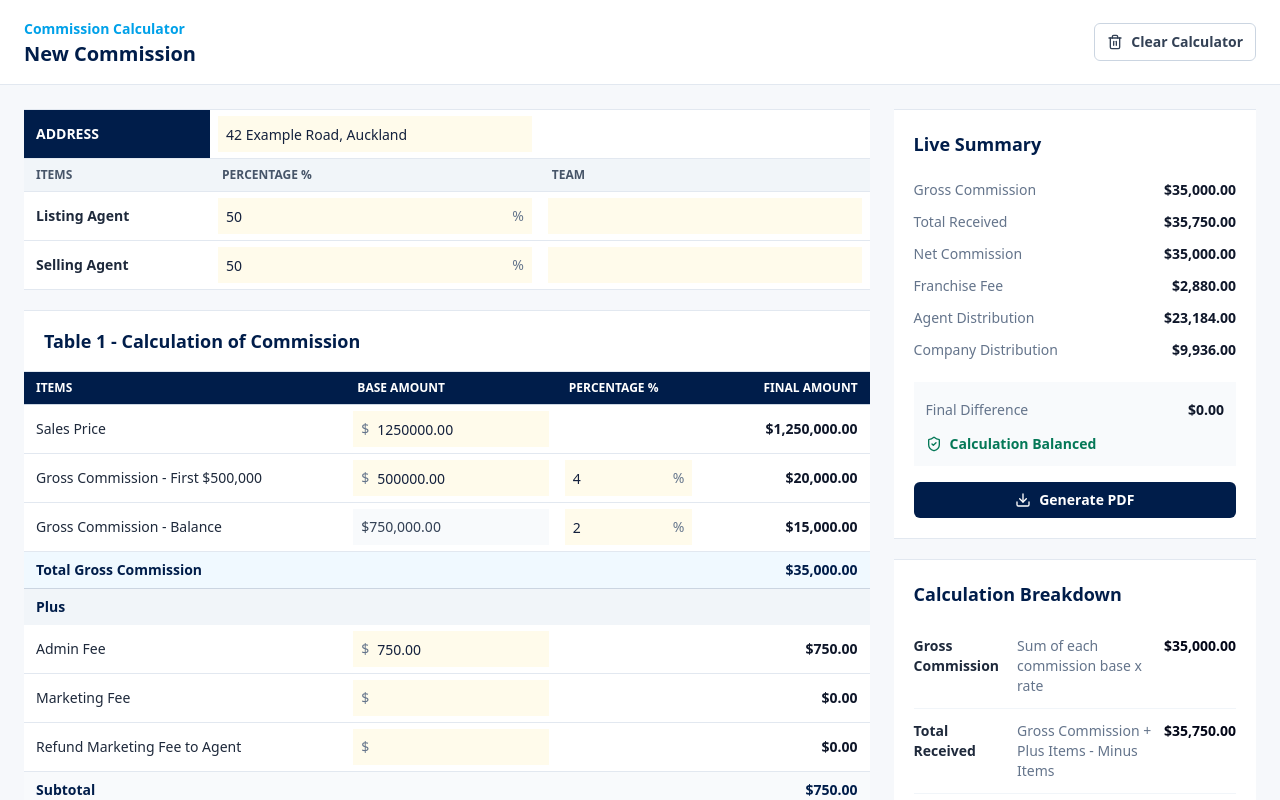
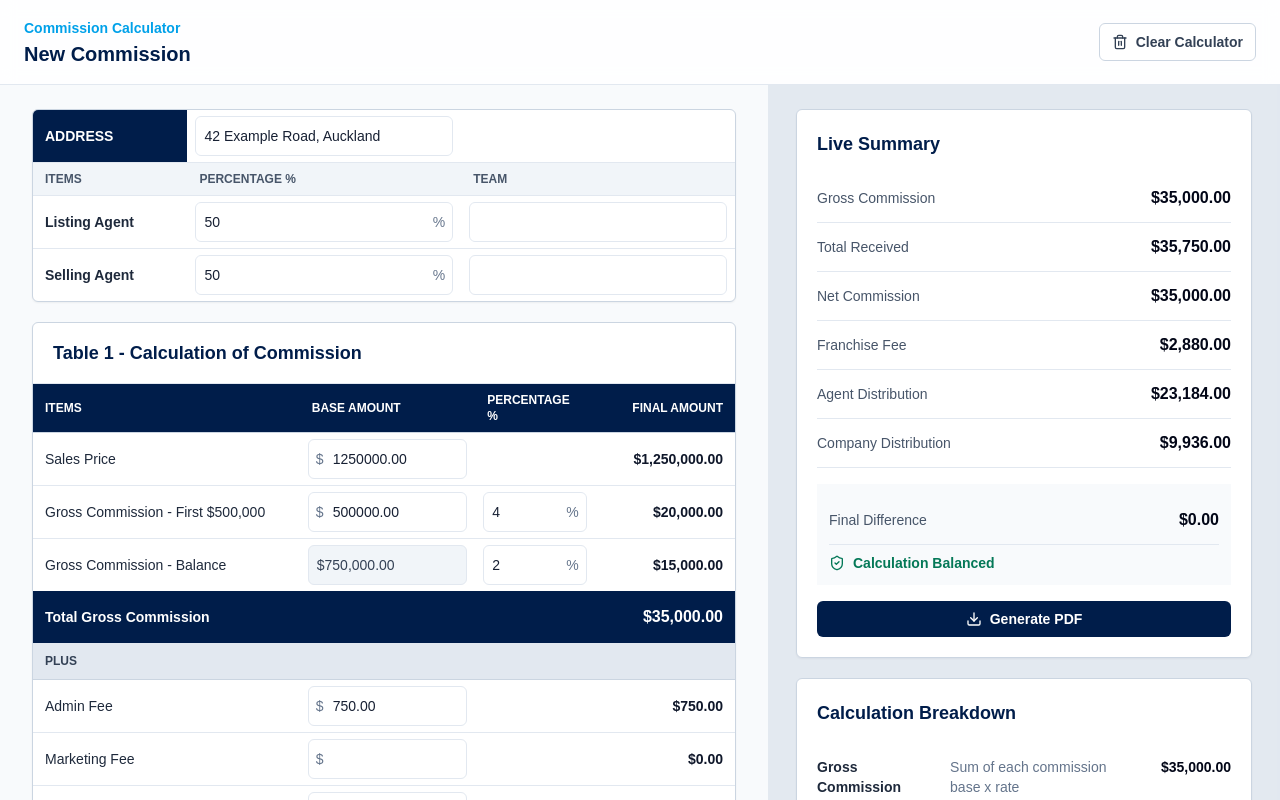
Before and after one commit to alexisgit111/commission-calculator, a Next.js app: page /commission/new in a window 1280 px wide. Shown: the top 800 px of the page. Built offline with nearby package versions, Linux system fonts and the light colour scheme.

Commit message:
Refine calculator workspace layout

```diff
--- a/app/commission/new/page.tsx
+++ b/app/commission/new/page.tsx
@@ -37,16 +37,16 @@ type CropSelection = { x: number; y: number; width: number; height: number };
 
 function MoneyReadout({ label, value }: { label: string; value: number }) {
   return (
-    <div className="flex items-center justify-between gap-4 py-1.5 text-sm">
-      <span className="text-slate-500">{label}</span>
-      <span className="font-semibold text-slate-900">{formatMoney(value)}</span>
+    <div className="flex items-center justify-between gap-4 border-b border-slate-200 py-3 text-sm last:border-0">
+      <span className="font-medium text-slate-600">{label}</span>
+      <span className="text-base font-bold tabular-nums text-slate-950">{formatMoney(value)}</span>
     </div>
   );
 }
 
 function BreakdownRow({ label, formula, value }: { label: string; formula: string; value: number }) {
   return (
-    <div className="grid gap-2 border-b border-slate-100 py-3 last:border-0 md:grid-cols-[1.1fr_1.6fr_0.8fr]">
+    <div className="grid gap-2 border-b border-slate-200 py-3.5 last:border-0 md:grid-cols-[1.1fr_1.6fr_0.8fr]">
       <span className="text-sm font-semibold text-slate-800">{label}</span>
       <span className="text-sm text-slate-500">{formula}</span>
       <span className="text-right text-sm font-semibold text-slate-950">{formatMoney(value)}</span>
@@ -73,7 +73,7 @@ function TableInput({
     <div className="relative">
       {prefix && <span className="pointer-events-none absolute inset-y-0 left-0 flex items-center px-2 text-sm text-slate-500">{prefix}</span>}
       <input
-        className={`h-9 w-full rounded-none border-0 py-1 text-sm shadow-none focus:ring-1 ${invalid ? "bg-red-50 ring-1 ring-red-500" : "bg-amber-50"} ${prefix ? "pl-6" : "px-2"} ${suffix ? "pr-7" : ""}`}
+        className={`h-10 w-full rounded-md border py-1 text-sm shadow-none focus:ring-1 ${invalid ? "border-red-500 bg-red-50 ring-1 ring-red-500" : "border-slate-200 bg-white"} ${prefix ? "pl-6" : "px-2"} ${suffix ? "pr-7" : ""}`}
         inputMode={inputMode}
         value={value}
         onChange={(event) => onChange(event.target.value)}
@@ -104,7 +104,7 @@ function DraftTableInput({
     <div className="relative">
       {prefix && <span className="pointer-events-none absolute inset-y-0 left-0 flex items-center px-2 text-sm text-slate-500">{prefix}</span>}
       <input
-        className={`h-9 w-full rounded-none border-0 py-1 text-sm shadow-none focus:ring-1 ${invalid ? "bg-red-50 ring-1 ring-red-500" : "bg-amber-50"} ${prefix ? "pl-6" : "px-2"} ${suffix ? "pr-7" : ""}`}
+        className={`h-10 w-full rounded-md border py-1 text-sm shadow-none focus:ring-1 ${invalid ? "border-red-500 bg-red-50 ring-1 ring-red-500" : "border-slate-200 bg-white"} ${prefix ? "pl-6" : "px-2"} ${suffix ? "pr-7" : ""}`}
         inputMode={inputMode}
         value={draft}
         onChange={(event) => {
@@ -120,7 +120,7 @@ function DraftTableInput({
 function ExcelSection({ title }: { title: string }) {
   return (
     <tr>
-      <td className="bg-slate-100 px-3 py-2 text-sm font-semibold text-harcourts-navy" colSpan={4}>
+      <td className="border-y border-slate-300 bg-slate-200 px-3 py-2.5 text-xs font-bold uppercase text-slate-700" colSpan={4}>
         {title}
       </td>
     </tr>
@@ -143,11 +143,11 @@ function PercentageTableRow({
   baseAmountReadOnly?: boolean;
 }) {
   return (
-    <tr className="border-b border-slate-200">
+    <tr className="border-b border-slate-200 bg-white">
       <td className="px-3 py-1.5 text-sm font-medium text-slate-800">{label ? `${label} - ${item.description}` : item.description}</td>
       <td className="px-2 py-1.5">
         {baseAmountReadOnly ? (
-          <div className="flex h-9 items-center bg-slate-50 px-2 text-sm text-slate-700">{formatMoney(baseAmountCents)}</div>
+          <div className="flex h-10 items-center rounded-md border border-slate-200 bg-slate-100 px-2 text-sm text-slate-700">{formatMoney(baseAmountCents)}</div>
         ) : (
           <DraftTableInput initialValue={centsToInput(baseAmountCents)} inputMode="decimal" prefix="$" onChange={(value) => onChange({ baseAmountCents: dollarsToCents(value) })} />
         )}
@@ -172,11 +172,11 @@ function MoneyTableRow({
   amountReadOnly?: boolean;
 }) {
   return (
-    <tr className="border-b border-slate-200">
+    <tr className="border-b border-slate-200 bg-white">
       <td className="px-3 py-1.5 text-sm font-medium text-slate-800">{label || item.description}</td>
       <td className="px-2 py-1.5">
         {amountReadOnly ? (
-          <div className="flex h-9 items-center bg-slate-50 px-2 text-sm text-slate-700">{formatMoney(item.amountCents)}</div>
+          <div className="flex h-10 items-center rounded-md border border-slate-200 bg-slate-100 px-2 text-sm text-slate-700">{formatMoney(item.amountCents)}</div>
         ) : (
           <DraftTableInput initialValue={centsToInput(item.amountCents)} inputMode="decimal" prefix="$" onChange={(value) => onChange({ amountCents: dollarsToCents(value) })} />
         )}
@@ -189,17 +189,17 @@ function MoneyTableRow({
 
 function TotalTableRow({ label, value, strong = false }: { label: string; value: number; strong?: boolean }) {
   return (
-    <tr className={strong ? "border-b border-slate-300 bg-sky-50" : "border-b border-slate-200 bg-slate-50"}>
-      <td className="px-3 py-2 text-sm font-semibold text-harcourts-navy" colSpan={3}>
+    <tr className={strong ? "border-y-2 border-harcourts-navy bg-harcourts-navy" : "border-y border-slate-300 bg-slate-100"}>
+      <td className={`px-3 py-3 text-sm font-bold ${strong ? "text-white" : "text-slate-800"}`} colSpan={3}>
         {label}
       </td>
-      <td className="px-3 py-2 text-right text-sm font-bold text-harcourts-navy">{formatMoney(value)}</td>
+      <td className={`px-3 py-3 text-right text-base font-bold tabular-nums ${strong ? "text-white" : "text-harcourts-navy"}`}>{formatMoney(value)}</td>
     </tr>
   );
 }
 
 function SheetSection({ children }: { children: React.ReactNode }) {
-  return <section className="overflow-hidden border-y border-slate-200 bg-white">{children}</section>;
+  return <section className="overflow-hidden rounded-md border border-slate-300 bg-white shadow-sm">{children}</section>;
 }
 
 export default function NewCommissionPage() {
@@ -479,8 +479,8 @@ export default function NewCommissionPage() {
         </div>
       )}
 
-      <div className="grid w-full gap-6 px-6 py-6 lg:grid-cols-[minmax(0,7fr)_minmax(280px,3fr)]">
-        <div className="grid gap-5">
+      <div className="grid w-full gap-0 lg:grid-cols-[minmax(0,3fr)_minmax(360px,2fr)]">
+        <div className="grid gap-5 bg-slate-50 px-5 py-6 lg:min-h-[calc(100vh-73px)] lg:px-8">
           <SheetSection>
             <div>
               <table className="w-full table-fixed border-collapse text-left">
@@ -895,7 +895,7 @@ export default function NewCommissionPage() {
           </SheetSection>
         </div>
 
-        <aside className="grid h-fit gap-5 lg:sticky lg:top-24">
+        <aside className="grid h-fit gap-5 bg-slate-200/80 px-5 py-6 lg:sticky lg:top-[73px] lg:px-7">
           <SheetSection>
             <div className="p-5">
               <h2 className="mb-4 text-lg font-semibold text-harcourts-navy">Live Summary</h2>
--- a/app/globals.css
+++ b/app/globals.css
@@ -8,8 +8,10 @@
 
 body {
   margin: 0;
-  background: #f6f8fb;
-  color: #14213d;
+  background: #e9edf1;
+  color: #172033;
+  font-family: Arial, "Helvetica Neue", Helvetica, sans-serif;
+  letter-spacing: 0;
 }
 
 input,
```
